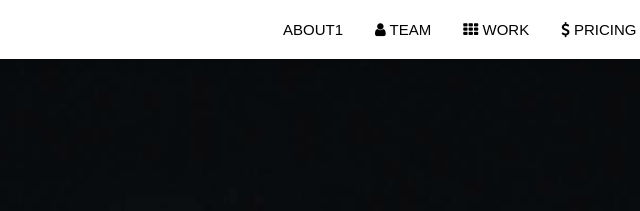
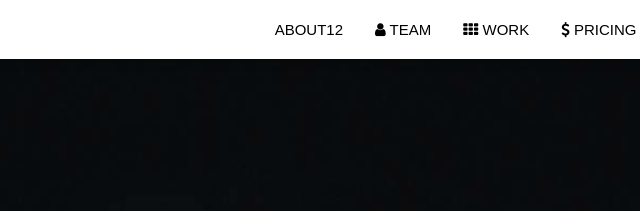
Before and after one commit to gitquw/ls-landing-page, a website: page index.html in a window 1280 px wide. Shown: the top 211 px of the page, 505-1145 px from the left. Drawn offline with Linux system fonts and the light colour scheme; files whose address does not match are found by name; a web font is replaced by a local one.

Commit message:
yet another change for testing purposes

```diff
--- a/index.html
+++ b/index.html
@@ -37,7 +37,7 @@
           <a href="https://www.w3schools.com/w3css/tryw3css_templates_startup.htm#home" class="w3-bar-item w3-button w3-wide">LOGO12</a>
           <!-- Right-sided navbar links -->
           <div class="w3-right w3-hide-small">
-            <a href="https://www.w3schools.com/w3css/tryw3css_templates_startup.htm#about" class="w3-bar-item w3-button">ABOUT1</a>
+            <a href="https://www.w3schools.com/w3css/tryw3css_templates_startup.htm#about" class="w3-bar-item w3-button">ABOUT12</a>
             <a href="https://www.w3schools.com/w3css/tryw3css_templates_startup.htm#team" class="w3-bar-item w3-button"><i class="fa fa-user"></i> TEAM</a>
             <a href="https://www.w3schools.com/w3css/tryw3css_templates_startup.htm#work" class="w3-bar-item w3-button"><i class="fa fa-th"></i> WORK</a>
             <a href="https://www.w3schools.com/w3css/tryw3css_templates_startup.htm#pricing" class="w3-bar-item w3-button"><i class="fa fa-usd"></i> PRICING</a>
```
